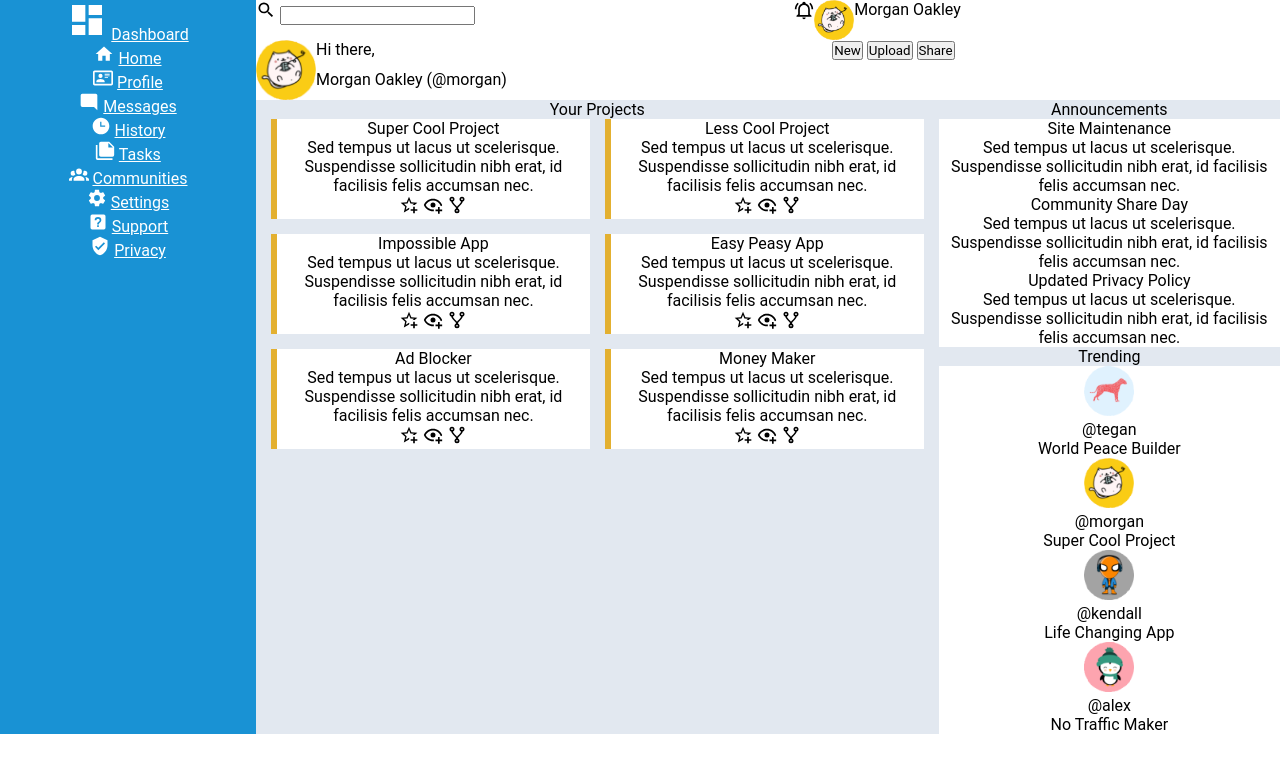
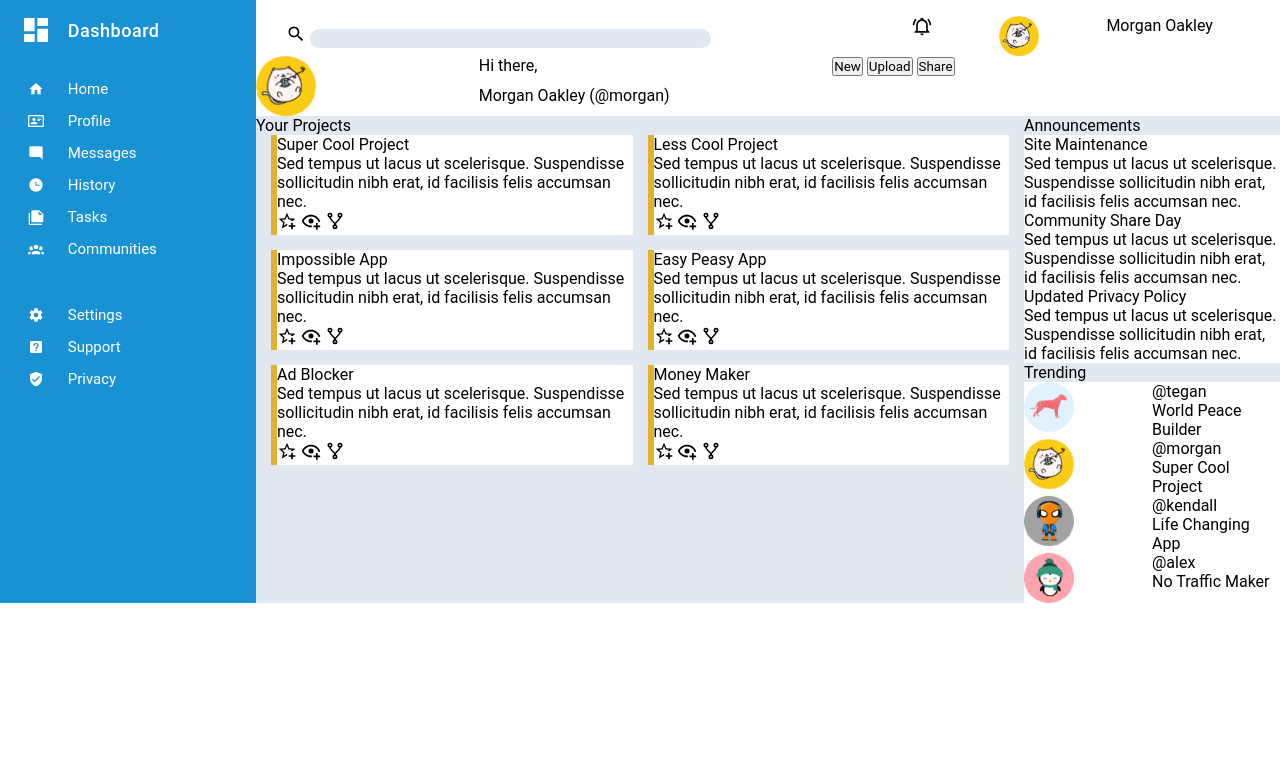
Before and after one commit to manoj-ca/odin-admin-dashboard, a plain HTML site: page index.html in a window 1280 px wide. Drawn offline with Linux system fonts and the light colour scheme.

Commit message:
sidebar complete

```diff
--- a/index.html
+++ b/index.html
@@ -12,65 +12,87 @@
   <div class="container">
     <div class="sidebar">
       <div class="dashboard">
-        <img class="white" src="./images/icons/dashboard.svg" width="40px"/>
-        <a class="title" href="/dashboard">Dashboard</a>
+        <div class="icon">
+          <img class="white" src="./images/icons/dashboard.svg" width="32px" />
+        </div>
+        <div class="title">
+          <a href="/dashboard">Dashboard</a>
+        </div>
       </div>
       <div class="menu">
-        <div class="home">
-          <img class="white" src="./images/icons/home.svg" width="20px"/>
-          <a class="title" href="/home">Home</a>
+        <div class="icon">
+          <img class="white" src="./images/icons/home.svg" width="16px" />
         </div>
-        <div class="profile">
-          <img class="white" src="./images/icons/profile.svg" width="20px"/>
-          <a class="title" href="/profile">Profile</a>
+        <div class="title">
+          <a href="/home">Home</a>
         </div>
-        <div class="messages">
-          <img class="white" src="./images/icons/messages.svg" width="20px"/>
-          <a class="title" href="/messages">Messages</a>
+        <div class="icon">
+          <img class="white" src="./images/icons/profile.svg" width="16px" />
         </div>
-        <div class="history">
-          <img class="white" src="./images/icons/history.svg" width="20px"/>
-          <a class="title" href="/history">History</a>
+        <div class="title">
+          <a href="/profile">Profile</a>
         </div>
-        <div class="tasks">
-          <img class="white" src="./images/icons/tasks.svg" width="20px"/>
-          <a class="title" href="/tasks">Tasks</a>
+        <div class="icon">
+          <img class="white" src="./images/icons/messages.svg" width="16px" />
         </div>
-        <div class="communities">
-          <img class="white" src="./images/icons/communities.svg" width="20px"/>
-          <a class="title" href="/communities">Communities</a>
+        <div class="title">
+          <a href="/messages">Messages</a>
+        </div>
+        <div class="icon">
+          <img class="white" src="./images/icons/history.svg" width="16px" />
+        </div>
+        <div class="title">
+          <a href="/history">History</a>
+        </div>
+        <div class="icon">
+          <img class="white" src="./images/icons/tasks.svg" width="16px" />
+        </div>
+        <div class="title">
+          <a href="/tasks">Tasks</a>
+        </div>
+        <div class="icon">
+          <img class="white" src="./images/icons/communities.svg" width="16px" />
+        </div>
+        <div class="title">
+          <a href="/communities">Communities</a>
         </div>
       </div>
       <div class="admin">
-        <div class="settings">
-          <img class="white" src="./images/icons/settings.svg" width="20px"/>
-          <a class="title" href="/settings">Settings</a>
+        <div class="icon">
+          <img class="white" src="./images/icons/settings.svg" width="16px" />
         </div>
-        <div class="support">
-          <img class="white" src="./images/icons/support.svg" width="20px"/>
-          <a class="title" href="/support">Support</a>
+        <div class="title">
+          <a href="/settings">Settings</a>
         </div>
-        <div class="privacy">
-          <img class="white" src="./images/icons/privacy.svg" width="20px"/>
-          <a class="title" href="/privacy">Privacy</a>
+        <div class="icon">
+          <img class="white" src="./images/icons/support.svg" width="16px" />
+        </div>
+        <div class="title">
+          <a href="/support">Support</a>
+        </div>
+        <div class="icon">
+          <img class="white" src="./images/icons/privacy.svg" width="16px" />
+        </div>
+        <div class="title">
+          <a href="/privacy">Privacy</a>
         </div>
       </div>
     </div>
     <div class="header">
       <div class="row1">
         <div class="search">
-          <img class="icon" src="./images/icons/search.svg" width="20px"/>
-          <input type="search" class="input" name="q" />
+          <img class="icon" src="./images/icons/search.svg" width="20px" />
+          <input type="search" class="input" name="q" size="40"/>
         </div>
         <div class="account">
-          <img class="notify" src="./images/icons/notify.svg" width="20px"/>
-          <img class="avatar" src="./images/morgan.png" width="40px"/>
+          <img class="notify" src="./images/icons/notify.svg" width="20px" />
+          <img class="avatar" src="./images/morgan.png" width="40px" />
           <p class="name">Morgan Oakley</p>
         </div>
       </div>
       <div class="row2">
         <div class="account">
-          <img class="avatar" src="./images/morgan.png" width="60px"/>
+          <img class="avatar" src="./images/morgan.png" width="60px" />
           <div class="user">
             <p class="greeting">Hi there,</p>
             <p class="name">Morgan Oakley (@morgan)</p>
@@ -92,9 +114,9 @@
             <p class="body">Sed tempus ut lacus ut scelerisque. Suspendisse sollicitudin nibh erat, id facilisis felis
               accumsan nec.</p>
             <div class="actions">
-              <img class="rate" src="./images/icons/rate.svg" width="20px"/>
+              <img class="rate" src="./images/icons/rate.svg" width="20px" />
               <img class="view" src="./images/icons/view.svg" width="20px" />
-              <img class="fork" src="./images/icons/fork.svg" width="20px"/>
+              <img class="fork" src="./images/icons/fork.svg" width="20px" />
             </div>
           </div>
           <div class="card">
@@ -102,9 +124,9 @@
             <p class="body">Sed tempus ut lacus ut scelerisque. Suspendisse sollicitudin nibh erat, id facilisis felis
               accumsan nec.</p>
             <div class="actions">
-              <img class="rate" src="./images/icons/rate.svg" width="20px"/>
+              <img class="rate" src="./images/icons/rate.svg" width="20px" />
               <img class="view" src="./images/icons/view.svg" width="20px" />
-              <img class="fork" src="./images/icons/fork.svg" width="20px"/>
+              <img class="fork" src="./images/icons/fork.svg" width="20px" />
             </div>
           </div>
           <div class="card">
@@ -112,9 +134,9 @@
             <p class="body">Sed tempus ut lacus ut scelerisque. Suspendisse sollicitudin nibh erat, id facilisis felis
               accumsan nec.</p>
             <div class="actions">
-              <img class="rate" src="./images/icons/rate.svg" width="20px"/>
+              <img class="rate" src="./images/icons/rate.svg" width="20px" />
               <img class="view" src="./images/icons/view.svg" width="20px" />
-              <img class="fork" src="./images/icons/fork.svg" width="20px"/>
+              <img class="fork" src="./images/icons/fork.svg" width="20px" />
             </div>
           </div>
           <div class="card">
@@ -122,9 +144,9 @@
             <p class="body">Sed tempus ut lacus ut scelerisque. Suspendisse sollicitudin nibh erat, id facilisis felis
               accumsan nec.</p>
             <div class="actions">
-              <img class="rate" src="./images/icons/rate.svg" width="20px"/>
+              <img class="rate" src="./images/icons/rate.svg" width="20px" />
               <img class="view" src="./images/icons/view.svg" width="20px" />
-              <img class="fork" src="./images/icons/fork.svg" width="20px"/>
+              <img class="fork" src="./images/icons/fork.svg" width="20px" />
             </div>
           </div>
           <div class="card">
@@ -132,9 +154,9 @@
             <p class="body">Sed tempus ut lacus ut scelerisque. Suspendisse sollicitudin nibh erat, id facilisis felis
               accumsan nec.</p>
             <div class="actions">
-              <img class="rate" src="./images/icons/rate.svg" width="20px"/>
+              <img class="rate" src="./images/icons/rate.svg" width="20px" />
               <img class="view" src="./images/icons/view.svg" width="20px" />
-              <img class="fork" src="./images/icons/fork.svg" width="20px"/>
+              <img class="fork" src="./images/icons/fork.svg" width="20px" />
             </div>
           </div>
           <div class="card">
@@ -142,9 +164,9 @@
             <p class="body">Sed tempus ut lacus ut scelerisque. Suspendisse sollicitudin nibh erat, id facilisis felis
               accumsan nec.</p>
             <div class="actions">
-              <img class="rate" src="./images/icons/rate.svg" width="20px"/>
+              <img class="rate" src="./images/icons/rate.svg" width="20px" />
               <img class="view" src="./images/icons/view.svg" width="20px" />
-              <img class="fork" src="./images/icons/fork.svg" width="20px"/>
+              <img class="fork" src="./images/icons/fork.svg" width="20px" />
             </div>
           </div>
         </div>
@@ -174,28 +196,28 @@
           <p class="title">Trending</p>
           <div class="group">
             <div class="user">
-              <img class="avatar" src="./images/tegan.png" width="50px"/>
+              <img class="avatar" src="./images/tegan.png" width="50px" />
               <div class="info">
                 <p class="handle">@tegan</p>
                 <p class="project">World Peace Builder</p>
               </div>
             </div>
             <div class="user">
-              <img class="avatar" src="./images/morgan.png" width="50px"/>
+              <img class="avatar" src="./images/morgan.png" width="50px" />
               <div class="info">
                 <p class="handle">@morgan</p>
                 <p class="project">Super Cool Project</p>
               </div>
             </div>
             <div class="user">
-              <img class="avatar" src="./images/kendall.png" width="50px"/>
+              <img class="avatar" src="./images/kendall.png" width="50px" />
               <div class="info">
                 <p class="handle">@kendall</p>
                 <p class="project">Life Changing App</p>
               </div>
             </div>
             <div class="user">
-              <img class="avatar" src="./images/alex.png" width="50px"/>
+              <img class="avatar" src="./images/alex.png" width="50px" />
               <div class="info">
                 <p class="handle">@alex</p>
                 <p class="project">No Traffic Maker</p>
--- a/style.css
+++ b/style.css
@@ -8,7 +8,6 @@
   display: grid;
   grid-template-columns: 1fr 4fr;
   gap: 0px;
-  text-align: center;
 }
 
 .sidebar {
@@ -17,51 +16,130 @@
   background-color: #1992d4;
 }
 
-.sidebar .title {
+.dashboard {
+  display: grid;
+  align-items: center;
+  grid-template-columns: 1fr 3fr;
+  margin-top: 14px;
+  margin-bottom: 34px;
+  margin-left: 5px;
+}
+
+.dashboard .icon {
+  display: grid;
+  align-items: center;
+  justify-items: center;
+}
+
+.dashboard .title {
+  font-size: 18px;
+  font-weight: 500;
+  display: grid;
+  align-items: center;
+  letter-spacing: 0.5px;
+}
+
+.menu {
+  display: grid;
+  align-items: center;
+  grid-template-columns: 1fr 3fr;
+  margin-top: 14px;
+  margin-bottom: 34px;
+  margin-left: 5px;
+}
+
+.menu .icon {
+  display: grid;
+  align-items: center;
+  justify-items: center;
+  margin-bottom: 14px;
+}
+
+.menu .title {
+  font-size: 15px;
+  display: grid;
+  align-items: center;
+  margin-bottom: 14px;
+}
+
+.admin {
+  display: grid;
+  align-items: center;
+  grid-template-columns: 1fr 3fr;
+  margin-top: 14px;
+  margin-bottom: 34px;
+  margin-left: 5px;
+}
+
+.admin .icon {
+  display: grid;
+  align-items: center;
+  justify-items: center;
+  margin-bottom: 14px;
+}
+
+.admin .title {
+  font-size: 15px;
+  display: grid;
+  align-items: center;
+  margin-bottom: 14px;
+}
+
+a {
+  text-decoration: none;
   color: white;
+}
+
+.white {
+  filter: invert(100%) sepia(0%) saturate(7500%) hue-rotate(265deg) brightness(106%) contrast(100%);
 }
 
 .header {
   display: grid;
   grid-template-columns: 3fr 2fr;
   grid-column: 2;
-  align-self: center;
 }
 
 .row1 {
   display: grid;
+  align-items: center;
   grid-column: 1 / span 2;
-  justify-items: left;
+  margin-top: 16px;
+/*  margin-left: 30px;*/
 }
 
 .row1 .search {
   grid-column: 1;
+  margin-left: 30px;
+}
+
+input {
+  font-size: 16px;
+  background-color: #e2e8f0;
+  border: none;
+  border-radius: 50px;
 }
 
 .row1 .account {
   display: grid;
   grid-auto-flow: column;
   grid-column: 2;
-  justify-content: center;
 }
 
 .row2 {
   display: grid;
   grid-column: 1 / span 2;
-  justify-items: left;
 }
 
 .row2 .account {
   display: grid;
   grid-auto-flow: column;
   grid-column: 1;
-  justify-items: left;
 }
 
 .row2 .user {
   display: grid;
   grid-auto-flow: row;
-  justify-items: left;
 }
 
 .row2 .actions {
@@ -70,7 +148,7 @@
 
 .main {
   display: grid;
-  grid-template-columns: 2fr 1fr;
+  grid-template-columns: 3fr 1fr;
   grid-column: 2;
   background-color: #e2e8f0;
 }
@@ -97,6 +175,7 @@
   background-color: white;
 }
 
-.white {
-  filter: invert(100%) sepia(0%) saturate(7500%) hue-rotate(265deg) brightness(106%) contrast(100%);
+.group .user {
+  display: grid;
+  grid-template-columns: 1fr 1fr;
 }
```
